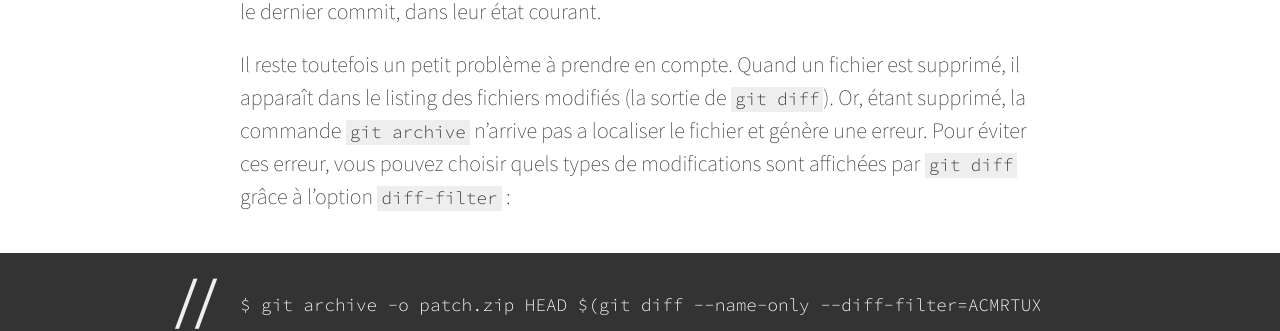
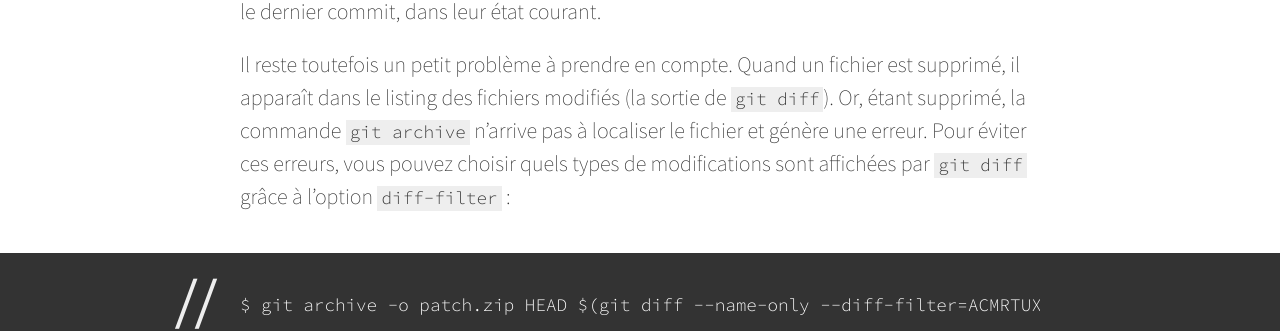
Before and after one commit to zessx/blog, a Jekyll site: the page built from _posts/2015-09-14-creer-un-patch-base-sur-un-commit.md, in a window 1280 px wide and 900 px high, scrolled down 3130 px. Shown: the part 144-475 px from the top of the window. Built offline with Jekyll 4.4.1, drawn with Linux system fonts in a browser that asks for light colours; comment, search, counter and statistics services are not loaded; some of the changed text lies outside the part shown.

Commit message:
:pencil2: Typos corrections

```diff
--- a/_posts/2015-09-14-creer-un-patch-base-sur-un-commit.md
+++ b/_posts/2015-09-14-creer-un-patch-base-sur-un-commit.md
@@ -45,7 +45,8 @@ L'astuce, c'est d'utiliser la sortie de la commande `git diff` pour l'injecter d
 
 Cette ligne de commande crée un fichier `patch.zip`, contenant les fichiers modifiés depuis le dernier commit, dans leur état courant.
 
-Il reste toutefois un petit problème à prendre en compte. Quand un fichier est supprimé, il apparaît dans le listing des fichiers modifiés (la sortie de `git diff`). Or, étant supprimé, la commande `git archive` n'arrive pas a localiser le fichier et génère une erreur. Pour éviter ces erreur, vous pouvez choisir quels types de modifications sont affichées par `git diff` grâce à l'option `diff-filter` :
+Il reste toutefois un petit problème à prendre en compte. Quand un fichier est supprimé, il apparaît dans le listing des fichiers modifiés (la sortie de `git diff`). Or, étant supprimé, la commande `git archive` n'arrive pas à
+localiser le fichier et génère une erreur. Pour éviter ces erreurs, vous pouvez choisir quels types de modifications sont affichées par `git diff` grâce à l'option `diff-filter` :
 
     $ git archive -o patch.zip HEAD $(git diff --name-only --diff-filter=ACMRTUXB HEAD~1)
 
```
Also changed, not shown: other parts of _posts/2015-09-14-creer-un-patch-base-sur-un-commit.md (+2 -2 lines).
